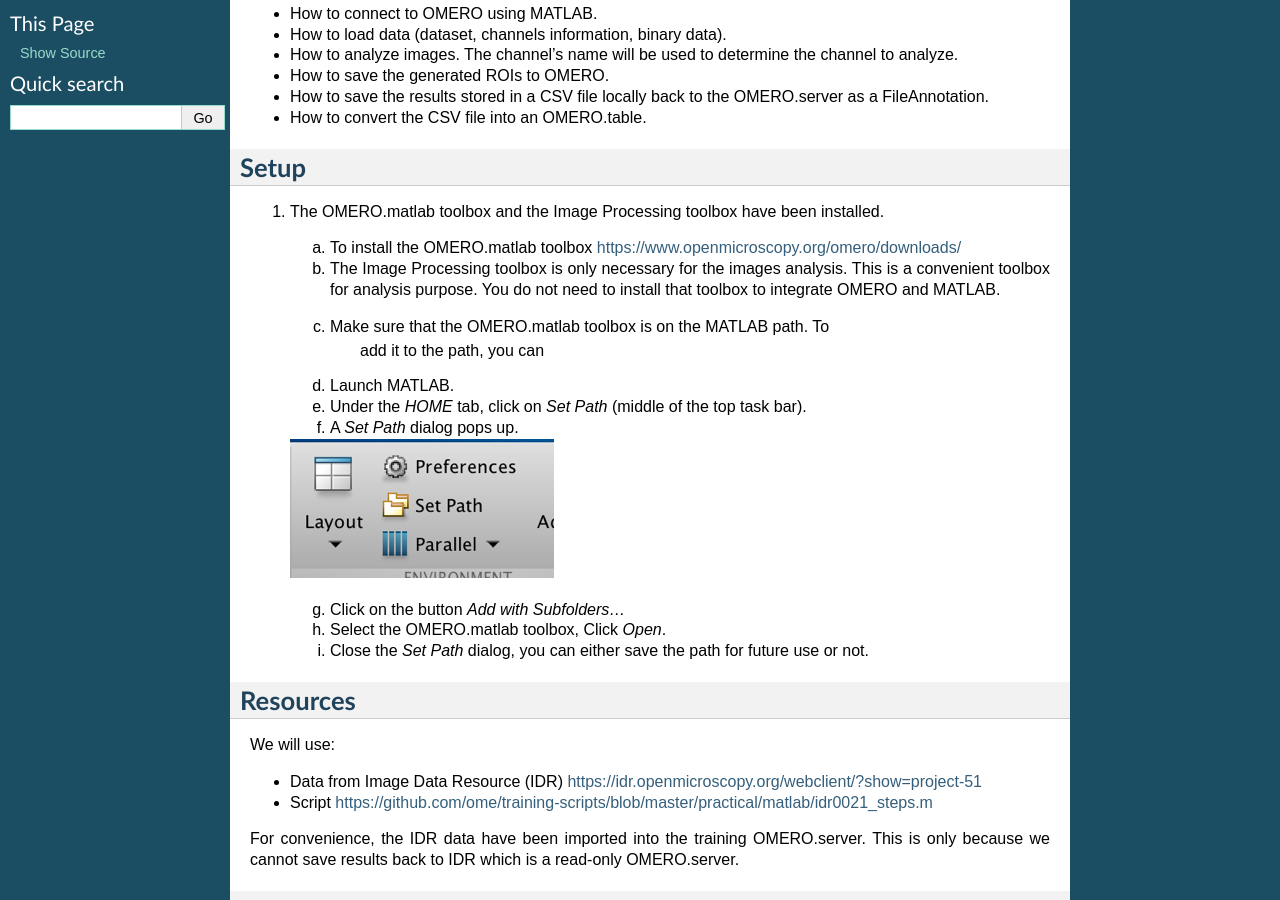
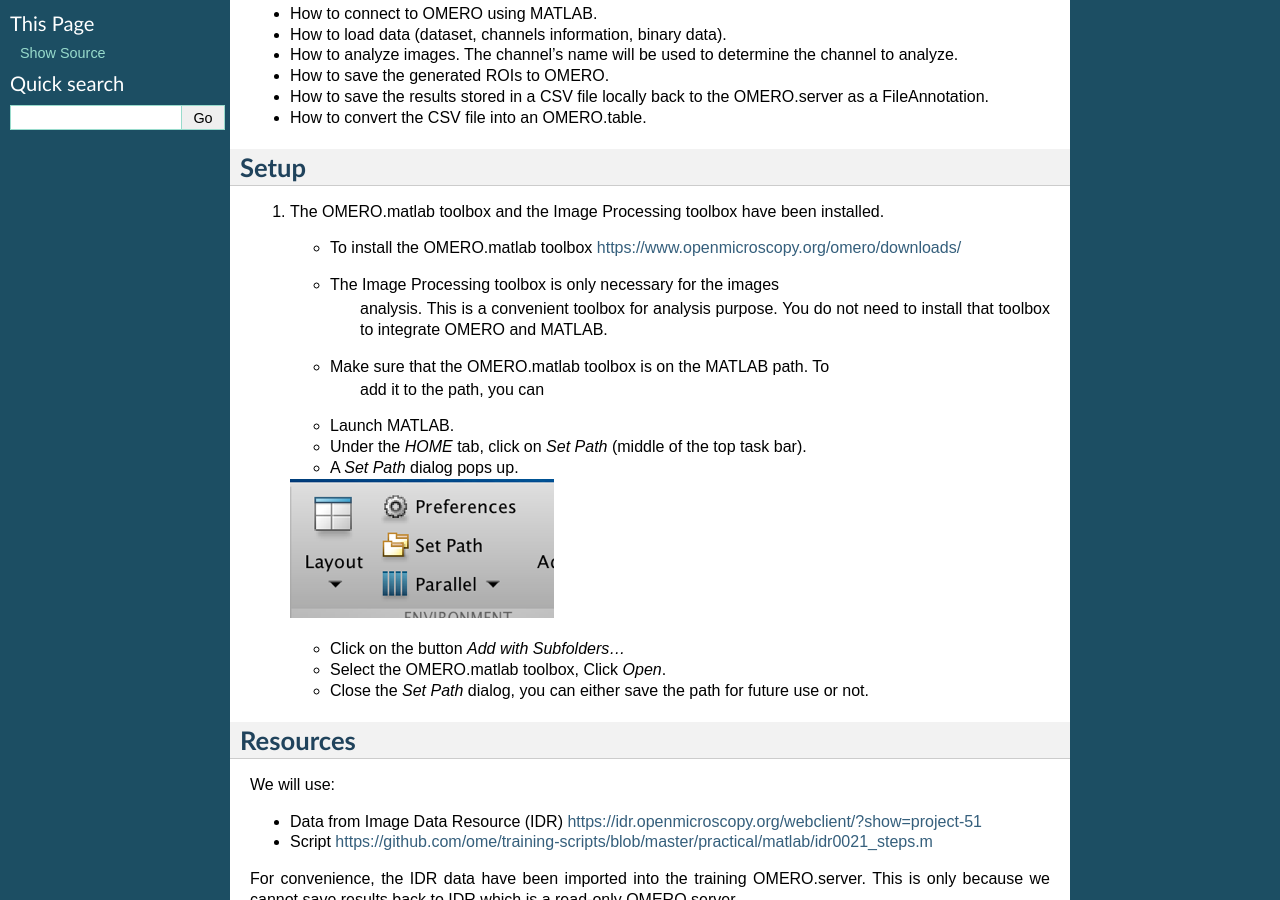
Before and after one commit to ome/omero-guide-matlab, a Sphinx documentation site: the page built from docs/matlab.rst, in a window 1280 px wide and 900 px high, scrolled down 334 px. Built offline with Sphinx 7.4.7, drawn with Linux system fonts in a browser that asks for light colours; some of the changed lines change nothing that is shown.

Commit message:
user # instead of number

```diff
--- a/docs/matlab.rst
+++ b/docs/matlab.rst
@@ -29,31 +29,31 @@
 **Setup**
 ---------
 
-1. The OMERO.matlab toolbox and the Image Processing toolbox have been installed.
+#. The OMERO.matlab toolbox and the Image Processing toolbox have been installed.
 
-   a. To install the OMERO.matlab toolbox https://www.openmicroscopy.org/omero/downloads/
+   - To install the OMERO.matlab toolbox https://www.openmicroscopy.org/omero/downloads/
 
-   b. The Image Processing toolbox is only necessary for the images
+   - The Image Processing toolbox is only necessary for the images
       analysis. This is a convenient toolbox for analysis purpose.
       You do not need to install that toolbox to integrate OMERO and
       MATLAB.
 
-   c. Make sure that the OMERO.matlab toolbox is on the MATLAB path. To
+   - Make sure that the OMERO.matlab toolbox is on the MATLAB path. To
          add it to the path, you can
 
-   d. Launch MATLAB.
+   - Launch MATLAB.
 
-   e. Under the *HOME* tab, click on *Set Path* (middle of the top task bar).
+   - Under the *HOME* tab, click on *Set Path* (middle of the top task bar).
 
-   f. A *Set Path* dialog pops up.
+   - A *Set Path* dialog pops up.
 
    .. image:: images/matlab1.png
 
-   g. Click on the button *Add with Subfolders...*
+   - Click on the button *Add with Subfolders...*
 
-   h. Select the OMERO.matlab toolbox, Click *Open*.
+   - Select the OMERO.matlab toolbox, Click *Open*.
 
-   i. Close the *Set Path* dialog, you can either save the path for future use or not.
+   - Close the *Set Path* dialog, you can either save the path for future use or not.
 
 **Resources**
 -------------
@@ -71,24 +71,24 @@
 **Step-by-Step**
 ----------------
 
-1. In the *EDITOR* tab create a new script:
+#. In the *EDITOR* tab create a new script:
 
 .. image:: images/matlab2.png
 
-2. Copy the code for the exercises from \ https://raw.githubusercontent.com/ome/training-scripts/master/practical/matlab/idr0021_steps.m
+#. Copy the code for the exercises from \ https://raw.githubusercontent.com/ome/training-scripts/master/practical/matlab/idr0021_steps.m
 
-3. Paste it into the new file and save the script under whatever name you like.
+#. Paste it into the new file and save the script under whatever name you like.
    **DO NOT RUN** the whole script.
 
-4. To follow along the exercises only select the code block of each
+#. To follow along the exercises only select the code block of each
    exercise and run it with "Evaluate Selection":
 
    .. image:: images/matlab3.png
 
-5. Later exercises cannot be run unless the previous exercises have been
+#. Later exercises cannot be run unless the previous exercises have been
    executed successfully.
 
-6. If **you get stuck**, right-click on the *Workspace* tab, clear the
+#. If **you get stuck**, right-click on the *Workspace* tab, clear the
    workspace and start again from the beginning:
 
    .. image:: images/matlab4.png
```
